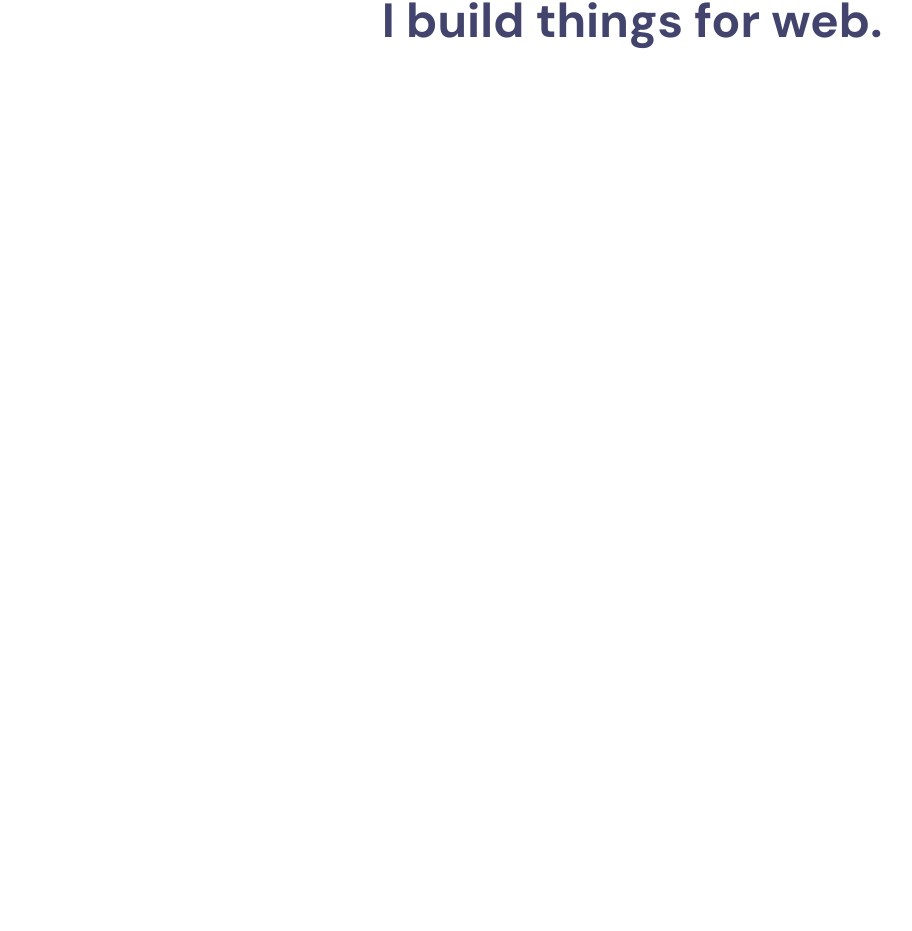
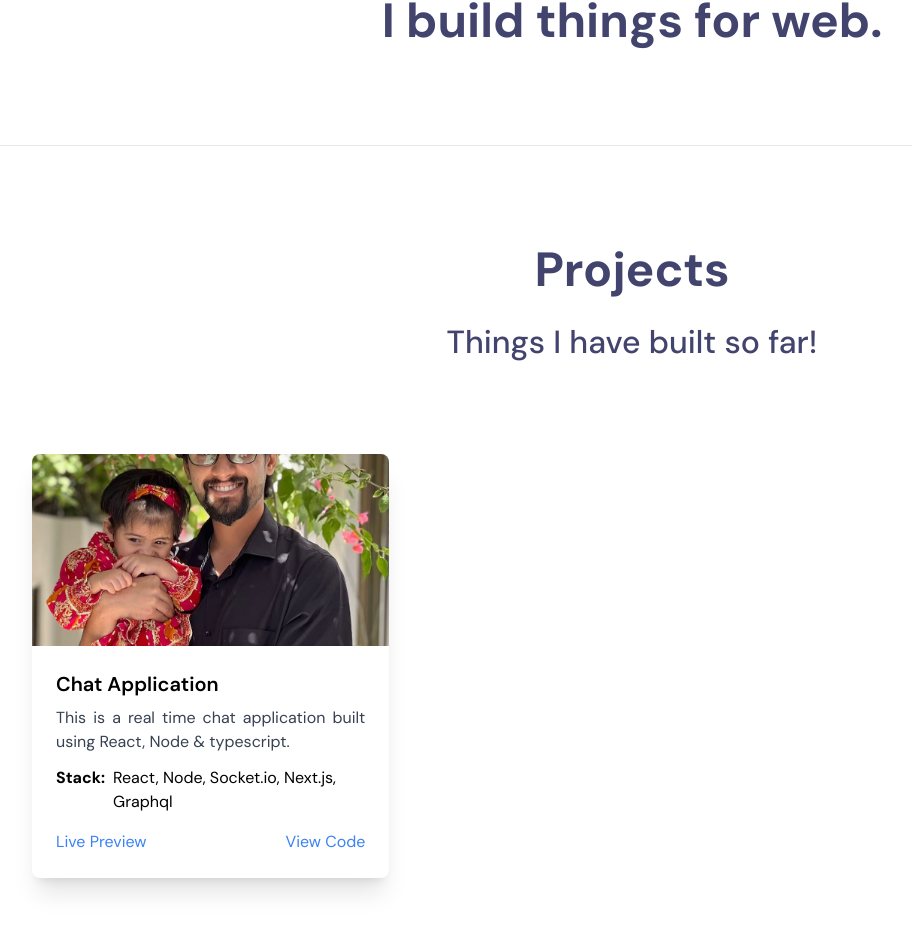
Before and after one commit to talhaimran777/portfolio-website, a Next.js app: page / in a window 1280 px wide. Shown: the part 779-1710 px from the top of the page, without its empty margins (8-920 px from the left). Before the commit the page ends 924 px from the top, so only its background shows below. Built offline with nearby package versions, Linux system fonts and the light colour scheme.

Commit message:
Added projects section.

```diff
--- a/src/app/page.tsx
+++ b/src/app/page.tsx
@@ -1,11 +1,14 @@
-import HeroSection from "@/components/HeroSection";
-import Navbar from "@/components/ui/Navbar";
+import HeroSection from "components/HeroSection";
+import Projects from "components/Projects";
+import Navbar from "components/ui/Navbar";
 
 export default function Home() {
   return (
     <div className="px-2 min-[1208px]:px-0">
       <Navbar />
       <HeroSection />
+      <hr />
+      <Projects />
     </div>
   );
 }
--- a/src/components/HeroSection.tsx
+++ b/src/components/HeroSection.tsx
@@ -3,7 +3,7 @@ import ProfilePic from "images/profile-pic.jpg";
 
 const HeroSection = () => {
   return (
-    <div className="max-w-[1200px] mx-auto my-[50px] lg:my-[100px] flex flex-col justify-center items-center">
+    <div className="my-[50px] lg:my-[100px] flex flex-col justify-center items-center">
       <Image
         className="h-52 w-52 lg:h-80 lg:w-80 rounded-full border-4 border-[#7367D3] mb-10"
         src={ProfilePic}
--- /dev/null
+++ b/src/components/Projects.tsx
@@ -0,0 +1,22 @@
+import Card from "components/ui/Card";
+import SectionInto from "components/ui/SectionInto";
+
+const Projects = () => {
+  return (
+    <div className="my-[50px] lg:my-[100px] max-w-[1200px] mx-auto">
+      <SectionInto
+        heading="Projects"
+        secondaryHeading="Things I have built so far!"
+      />
+      <div className="grid md:grid-cols-2 xl:grid-cols-3 gap-16 my-16 lg:my-24">
+        <Card
+          title="Chat Application"
+          description="This is a real time chat application built using React, Node & typescript."
+          technologies={["React", "Node", "Socket.io", "Next.js", "Graphql"]}
+        />
+      </div>
+    </div>
+  );
+};
+
+export default Projects;
--- /dev/null
+++ b/src/components/ui/Card.tsx
@@ -0,0 +1,42 @@
+import Image from "next/image";
+import React from "react";
+import ProfileImage from "images/profile-pic.jpg";
+
+const Card = ({
+  title,
+  description,
+  technologies,
+}: {
+  title: String;
+  description: String;
+  technologies: String[];
+}) => {
+  return (
+    <div className="bg-white shadow-xl rounded-lg overflow-hidden max-w-[375px] mx-auto">
+      <Image
+        className="w-full h-48 object-cover"
+        src={ProfileImage}
+        alt="Project Image"
+        placeholder="blur"
+      />
+      <div className="p-6">
+        <h3 className="text-xl font-semibold mb-2">{title}</h3>
+        <p className="text-gray-700 text-justify">{description}</p>
+        <div className="flex justify-between mt-3 gap-x-2">
+          <p className="font-bold">Stack:</p>
+          <p>{technologies.join(", ")}</p>
+        </div>
+        <div className="mt-4 flex justify-between items-center">
+          <a href="#" className="text-blue-500 hover:underline">
+            Live Preview
+          </a>
+          <a href="#" className="text-blue-500 hover:underline">
+            View Code
+          </a>
+        </div>
+      </div>
+    </div>
+  );
+};
+
+export default Card;
--- a/src/components/ui/Navbar.tsx
+++ b/src/components/ui/Navbar.tsx
@@ -12,7 +12,7 @@ const Navbar = () => {
   return (
     <nav className="py-6 lg:py-12 text-[#42446E]">
       <div className="flex justify-between items-center max-w-[1200px] mx-auto">
-        <div className="font-semibold text-2xl text-[#7367D3]">Web Developer</div>
+        <div className="font-semibold text-xl lg:text-2xl text-[#7367D3]">Web Developer</div>
         <div className="hidden lg:block">
           <ul className="space-x-[67px]">
             <li className="inline-block">
--- a/src/components/ui/SectionInto.tsx
+++ b/src/components/ui/SectionInto.tsx
@@ -9,8 +9,8 @@ const SectionInto = ({
 }) => {
   return (
     <div className="text-center text-[#42446E]">
-      <h1 className="text-5xl font-bold mb-4">{heading}</h1>
-      <p className="text-[32px] text-[#42446E] font-medium">{secondaryHeading}</p>
+      <h1 className="text-3xl lg:text-5xl font-bold mb-2 lg:mb-8">{heading}</h1>
+      <p className="text-2xl lg:text-[32px] text-[#42446E] font-medium">{secondaryHeading}</p>
     </div>
   );
 };
--- a/tsconfig.json
+++ b/tsconfig.json
@@ -19,8 +19,8 @@
       }
     ],
     "paths": {
-      "@/*": ["./src/*"],
-      "images/*": ["./public/images/*"]
+      "images/*": ["./public/images/*"],
+      "components/*": ["./src/components/*"]
     }
   },
   "include": ["next-env.d.ts", "**/*.ts", "**/*.tsx", ".next/types/**/*.ts"],
```
